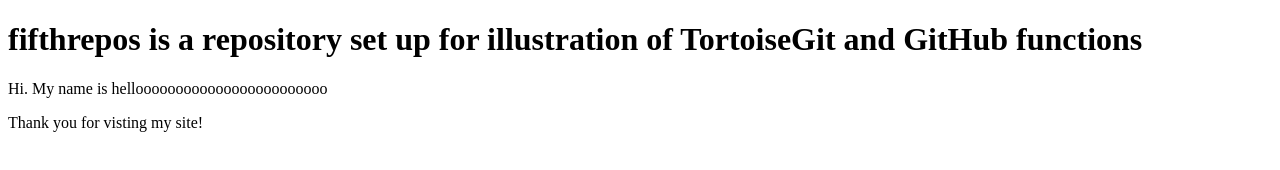
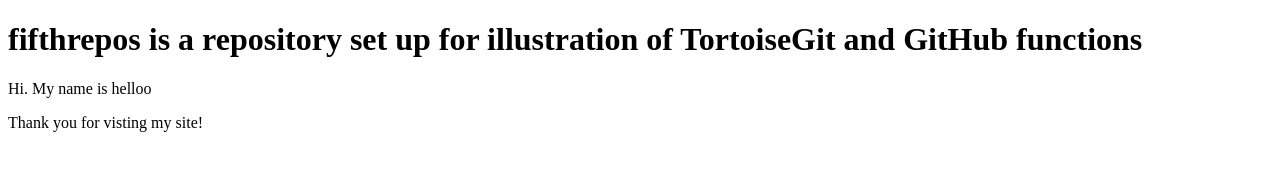
Before and after one commit to hiewying/FifthRepos, a plain HTML site: page index.html in a window 1280 px wide. Drawn offline with Linux system fonts and the light colour scheme.

Commit message:
Update index.html

```diff
--- a/index.html
+++ b/index.html
@@ -6,7 +6,7 @@
    </head>
    <body>
         <h1>fifthrepos is a repository set up for illustration of TortoiseGit and GitHub functions</h1>
-        <p> Hi. My name is helloooooooooooooooooooooooo</p>
+        <p> Hi. My name is helloo</p>
         <p> Thank you for visting my site!</p>
    </body>
 </html>
```
